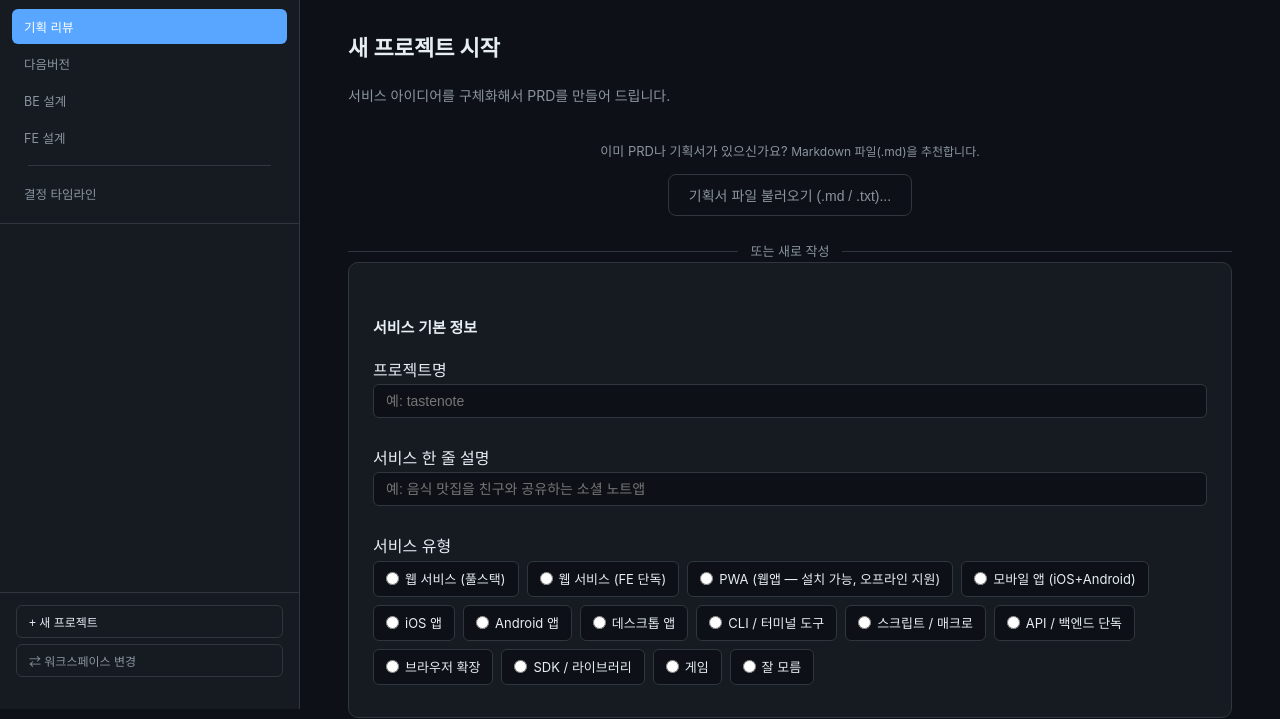
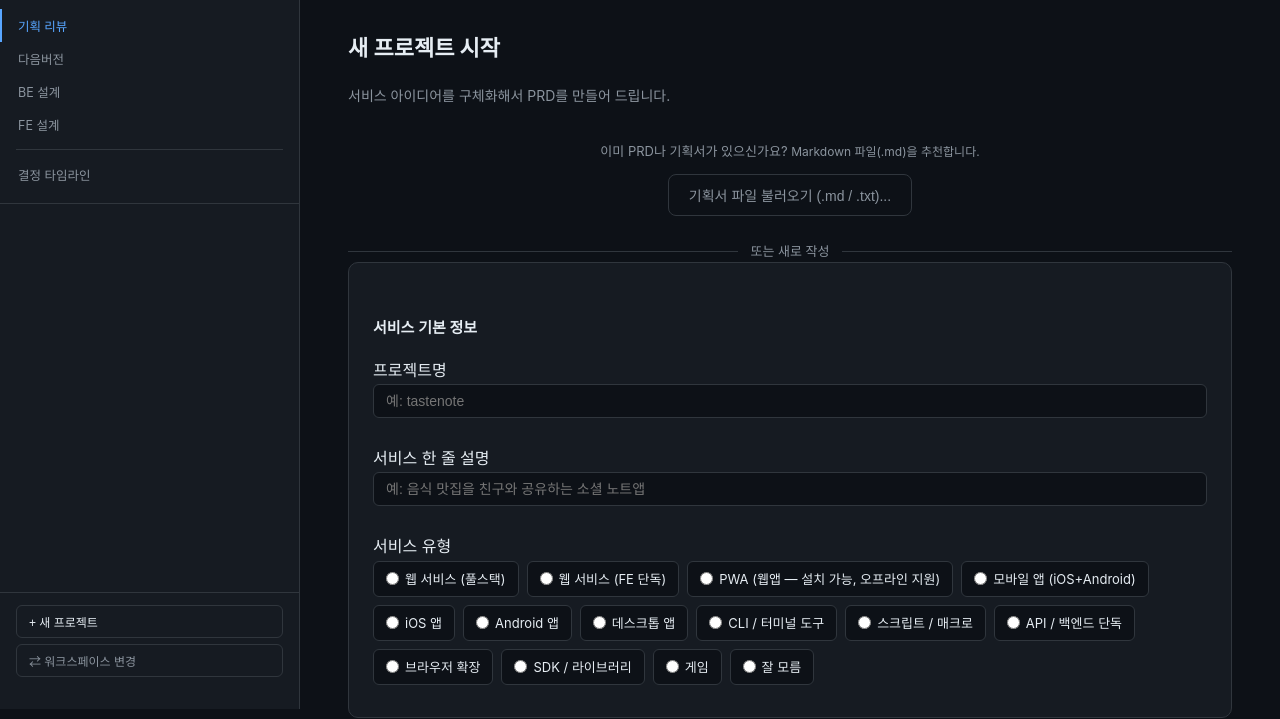
Before and after one commit to Jang-zn/CodeForge-Blueprint, a website: page src/dashboard/index.html in a window 1280 px wide. Shown: the part 91-810 px from the top of the page. Drawn offline with Linux system fonts and the light colour scheme; no server answers.

Commit message:
fix(ui): 탭 버튼을 좌측 accent 바 내비게이션 스타일로 변경

```diff
--- a/src/dashboard/styles.css
+++ b/src/dashboard/styles.css
@@ -70,17 +70,18 @@ body {
 
 /* Tab navigation */
 .tab-nav {
-  display: flex; flex-direction: column; gap: 2px; padding: 0 12px 12px;
+  display: flex; flex-direction: column; padding: 0 0 12px;
   border-bottom: 1px solid var(--border); margin-bottom: 8px;
 }
 .tab-btn {
-  width: 100%; font-size: 12.5px; padding: 8px 12px; border-radius: 6px;
-  border: none; background: transparent; color: var(--text-muted);
+  width: 100%; font-size: 12.5px; padding: 7px 16px;
+  border: none; border-left: 2px solid transparent;
+  background: transparent; color: var(--text-muted);
   cursor: pointer; font-family: inherit; transition: all 0.15s; text-align: left;
   white-space: nowrap; overflow: hidden; text-overflow: ellipsis;
 }
-.tab-btn:hover { background: var(--surface2); color: var(--text); }
-.tab-btn.active { background: var(--accent); color: #fff; }
+.tab-btn:hover { color: var(--text); background: var(--surface2); border-left-color: var(--accent); }
+.tab-btn.active { color: var(--accent); border-left-color: var(--accent); font-weight: 500; }
 
 /* Tab panels */
 .tab-panel { display: none; }
```
